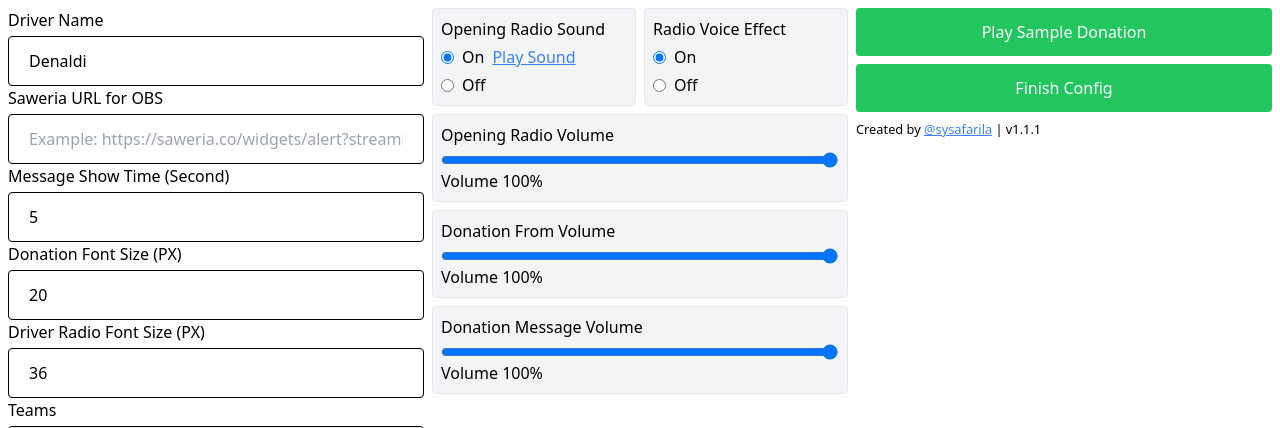
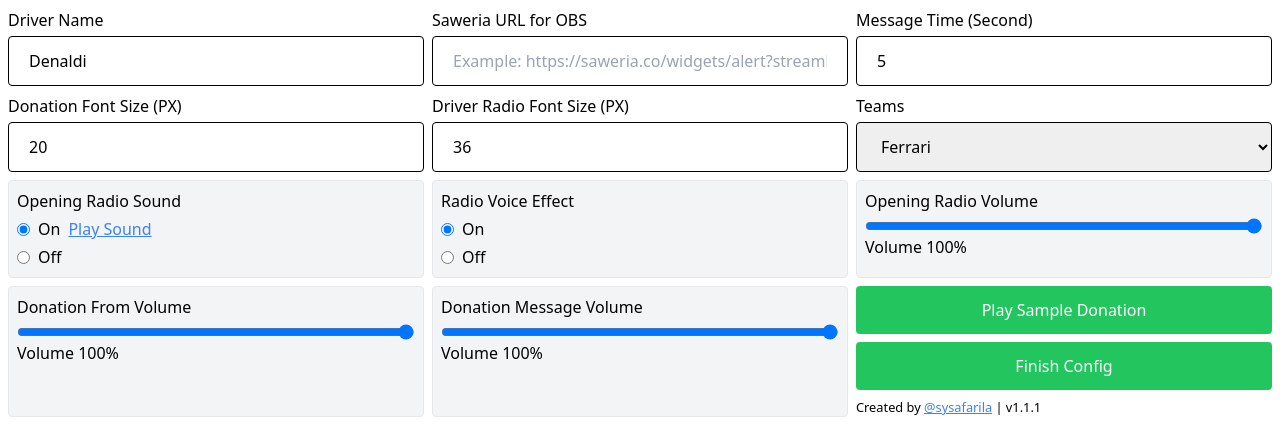
Before and after one commit to SySafarila/Saweria-Formula-1-Radio-Source, a website: page dist/index.html in a window 1280 px wide. Shown: the top 428 px of the page. Drawn offline with Linux system fonts and the light colour scheme.

Commit message:
update settings UI/UX

```diff
--- a/dist/index.html
+++ b/dist/index.html
@@ -14,7 +14,6 @@
       class="p-2 grid grid-cols-2 md:grid-cols-3 w-full gap-2"
     >
       <input type="hidden" name="status" value="ready" />
-      <div class="flex flex-col">
       <div class="flex flex-col gap-1">
         <label for="driverNameInput">Driver Name</label>
         <input
@@ -39,7 +38,7 @@
         />
       </div>
       <div class="flex flex-col gap-1">
-          <label for="showMessageTime">Message Show Time (Second)</label>
+        <label for="showMessageTime">Message Time (Second)</label>
         <input
           type="number"
           name="showMessageTime"
@@ -88,9 +87,7 @@
           <option class="capitalize" value="mercedes">Mercedes</option>
           <option class="capitalize" value="redbull">Red Bull</option>
           <option class="capitalize" value="mclaren">Mclaren</option>
-            <option class="capitalize" value="aston-martin">
-              Aston Martin
-            </option>
+          <option class="capitalize" value="aston-martin">Aston Martin</option>
           <option class="uppercase" value="haas">HAAS</option>
           <option class="uppercase" value="rb">VCARB</option>
           <option class="capitalize" value="williams">Williams</option>
@@ -98,10 +95,7 @@
           <option class="capitalize" value="sauber">Kick Sauber</option>
         </select>
       </div>
-      </div>
-      <div class="flex flex-col gap-2">
-        <div class="flex gap-2 flex-col lg:flex-row">
-          <div class="flex flex-col gap-1 bg-gray-100 p-2 border rounded w-full">
+      <div class="flex flex-col gap-1 bg-gray-100 p-2 border rounded">
         <label for="openingRadioSoundOption">Opening Radio Sound </label>
         <div class="flex items-center gap-2">
           <input
@@ -132,7 +126,7 @@
           <label for="openingRadioSoundInputOff">Off</label>
         </div>
       </div>
-          <div class="flex flex-col gap-1 bg-gray-100 p-2 border rounded w-full">
+      <div class="flex flex-col gap-1 bg-gray-100 p-2 border rounded">
         <label for="radioEffect">Radio Voice Effect</label>
         <div class="flex items-center gap-2">
           <input
@@ -158,7 +152,6 @@
           <label for="radioEffectOff">Off</label>
         </div>
       </div>
-        </div>
       <div class="flex flex-col gap-1 bg-gray-100 p-2 rounded border">
         <label for="openingRadioVolumeInput">Opening Radio Volume</label>
         <div class="flex flex-col">
@@ -173,9 +166,7 @@
             step="1"
             required
           />
-            <span
-              >Volume <span id="openingRadioVolumeSelected">100</span>%</span
-            >
+          <span>Volume <span id="openingRadioVolumeSelected">100</span>%</span>
         </div>
       </div>
       <div class="flex flex-col gap-1 bg-gray-100 p-2 rounded border">
@@ -192,15 +183,13 @@
             step="1"
             required
           />
-            <span
-              >Volume <span id="donationFromVolumeSelected">100</span>%</span
-            >
+          <span>Volume <span id="donationFromVolumeSelected">100</span>%</span>
         </div>
       </div>
-        <div class="flex flex-col gap-1 bg-gray-100 p-2 rounded border">
-          <label for="donationMessageVolumeInput"
-            >Donation Message Volume</label
+      <div
+        class="flex flex-col gap-1 bg-gray-100 p-2 rounded border col-span-2 md:col-span-1"
       >
+        <label for="donationMessageVolumeInput">Donation Message Volume</label>
         <div class="flex flex-col">
           <input
             type="range"
@@ -218,8 +207,7 @@
           >
         </div>
       </div>
-      </div>
-      <div class="flex flex-col gap-2">
+      <div class="grid grid-cols-1 gap-2 col-span-2 md:col-span-1">
         <button
           type="button"
           class="px-5 py-3 bg-green-500 text-white rounded hover:bg-green-600"
```
Also changed, not shown: dist/style.css. Lines whose indentation alone changed are shown as unchanged.
